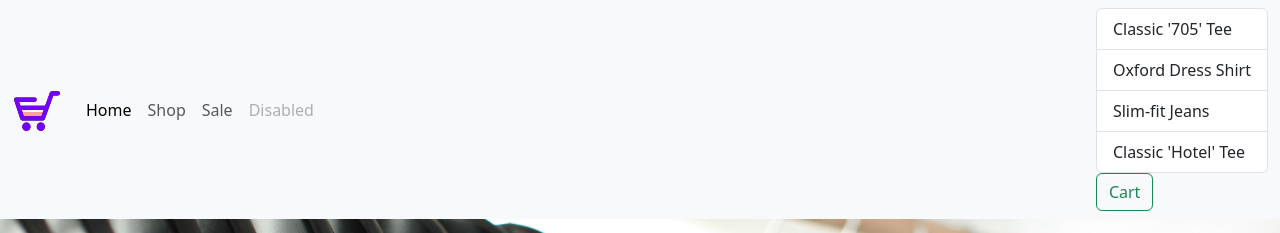
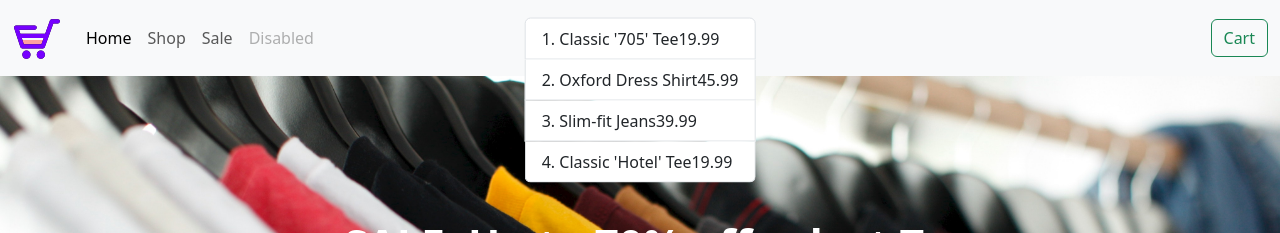
Before and after one commit to benjaminchin/e-commerece, a React (Vite) app: page / in a window 1280 px wide. Both pictures are taken after a click on the button "Cart". Shown: the top 233 px of the page. Built offline with nearby package versions, Linux system fonts and the light colour scheme.

Commit message:
added price tags

```diff
--- a/src/App.tsx
+++ b/src/App.tsx
@@ -3,7 +3,6 @@ import Navbar from "./components/Navbar";
 import Hero from "./components/Hero";
 import data from "./components/Products";
 import Card from "./components/Card";
-import Cart from "./components/Cart";
 
 const App = () => {
   const products = data.map((item) => {
--- a/src/components/Button.tsx
+++ b/src/components/Button.tsx
@@ -12,10 +12,10 @@ const Button = ({ children, products }: Props) => {
 
   return (
     <div>
-      {cartVisible && <Cart products={products}/>}
+      {cartVisible && <Cart products={products} />}
       <button
-        className="cart btn btn-outline-success"
-        onClick={() => setCartVisibility(true)}
+        className="btn btn-outline-success"
+        onClick={() => setCartVisibility(!cartVisible)}
       >
         {children}
       </button>
--- a/src/components/Cart.tsx
+++ b/src/components/Cart.tsx
@@ -7,10 +7,10 @@ interface Props {
 
 const Cart = ({ products }: Props) => {
   const cart = products.map((item) => {
-    return <li key={item.props.id} className="list-group-item">{item.props.name}</li>;
+    return <li key={item.props.id} className="list-group-item">{item.props.name + item.props.price}</li>;
   });
 
-  return <ul className="list-group">{cart}</ul>;
+  return <ul className="cart list-group list-group-numbered">{cart}</ul>;
 };
 
 export default Cart;
--- a/src/custom.css
+++ b/src/custom.css
@@ -60,3 +60,11 @@
 .details {
     padding: 10px;
 }
+
+.cart {
+    position:absolute;
+    z-index: 99;
+    top: 100px;
+    left: 50%;
+    transform: translate(-50%, -50%);
+}
```
